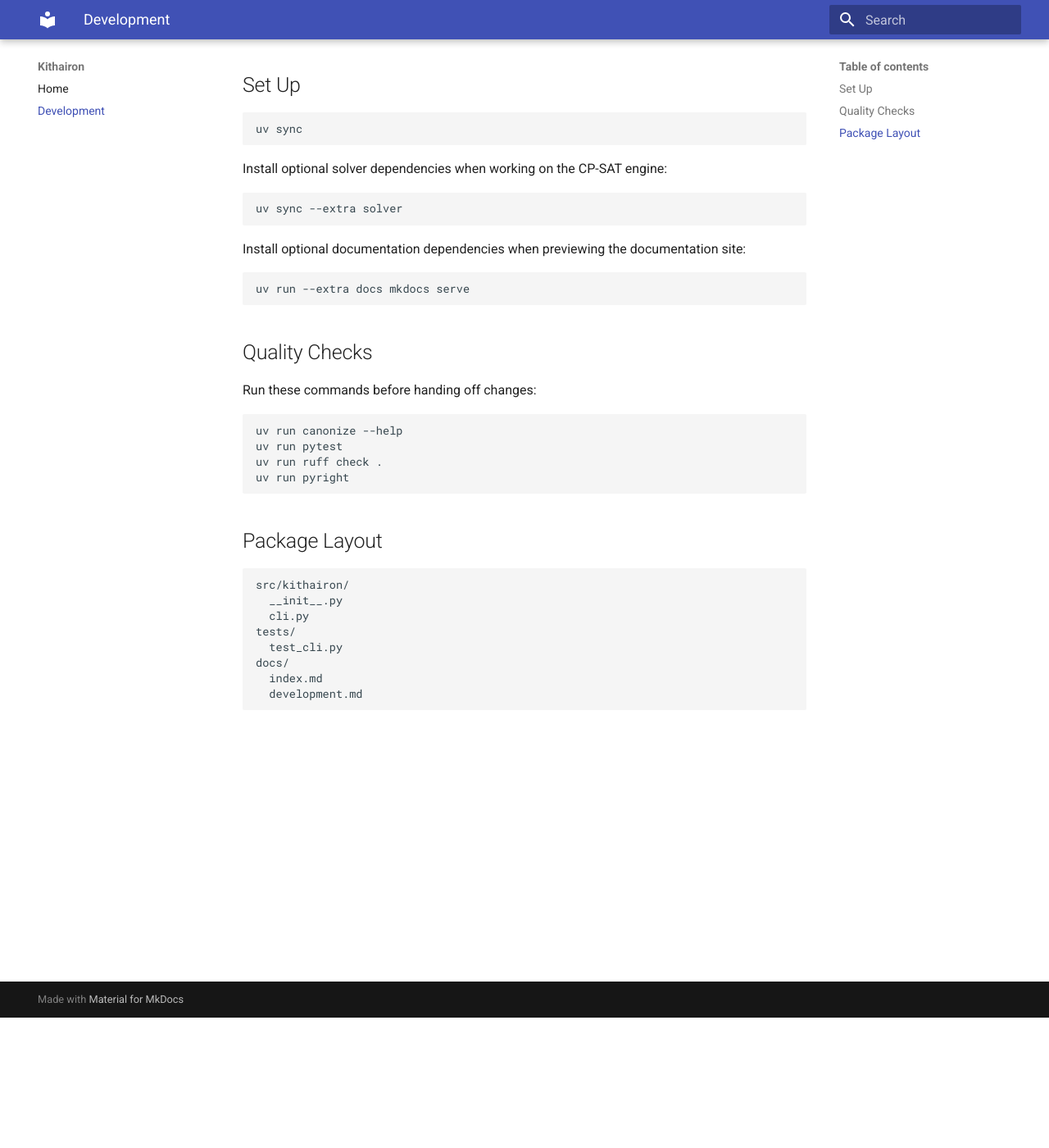
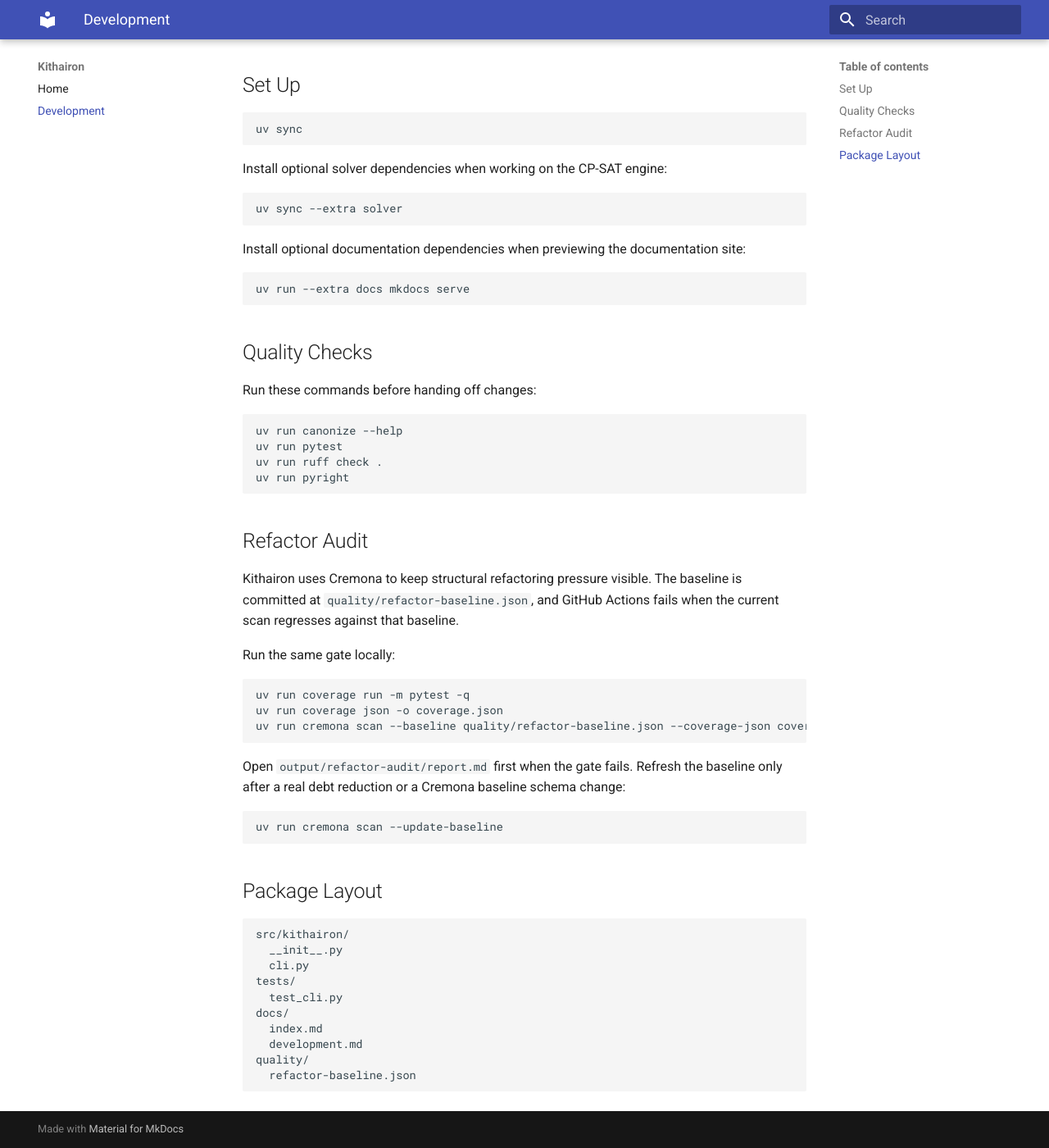
Before and after one commit to NeapolitanIcecream/kithairon, an MkDocs documentation site: the page built from docs/development.md, in a window 1280 px wide and 1400 px high, scrolled down 159 px. Shown: the whole window at 82% size. Built offline with MkDocs 1.6.1 and Material for MkDocs 9.7.7, drawn with Linux system fonts in a browser that asks for light colours.

Commit message:
Add Cremona refactor audit gate

````diff
--- a/docs/development.md
+++ b/docs/development.md
@@ -31,6 +31,24 @@
 uv run pyright
 ```
 
+## Refactor Audit
+
+Kithairon uses Cremona to keep structural refactoring pressure visible. The baseline is committed at `quality/refactor-baseline.json`, and GitHub Actions fails when the current scan regresses against that baseline.
+
+Run the same gate locally:
+
+```bash
+uv run coverage run -m pytest -q
+uv run coverage json -o coverage.json
+uv run cremona scan --baseline quality/refactor-baseline.json --coverage-json coverage.json --fail-on-regression
+```
+
+Open `output/refactor-audit/report.md` first when the gate fails. Refresh the baseline only after a real debt reduction or a Cremona baseline schema change:
+
+```bash
+uv run cremona scan --update-baseline
+```
+
 ## Package Layout
 
 ```text
@@ -42,4 +60,6 @@
 docs/
   index.md
   development.md
+quality/
+  refactor-baseline.json
 ```
````
Also changed, not shown: README.md (+15 -1 lines), pyproject.toml (+29 -0 lines), 4 other files.
